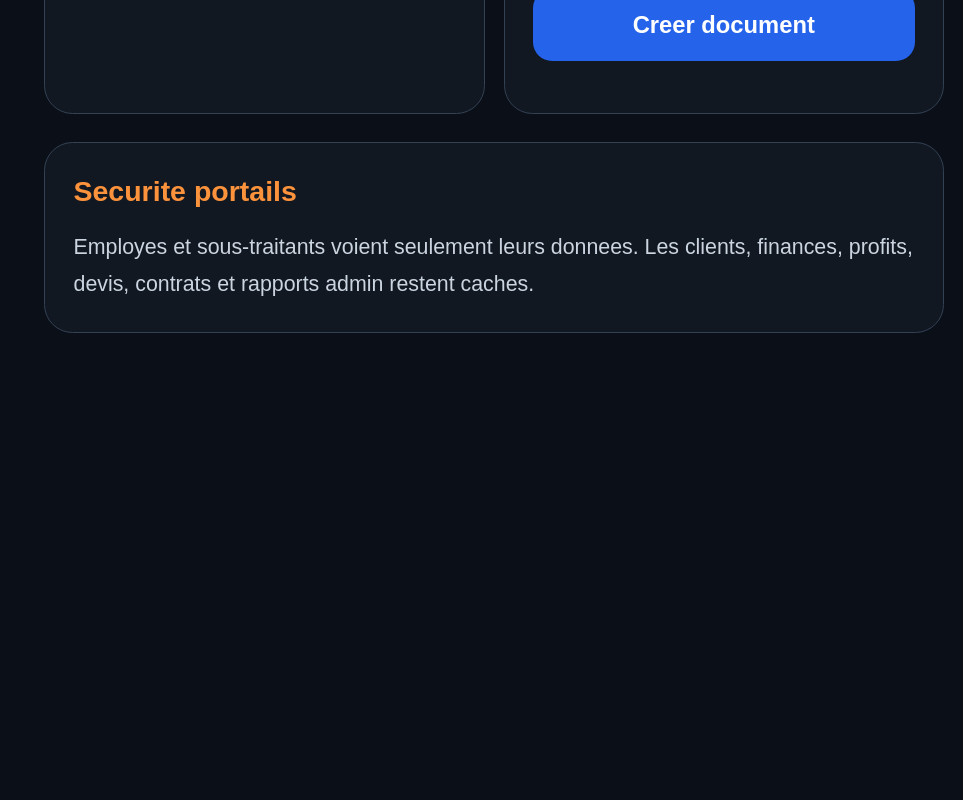
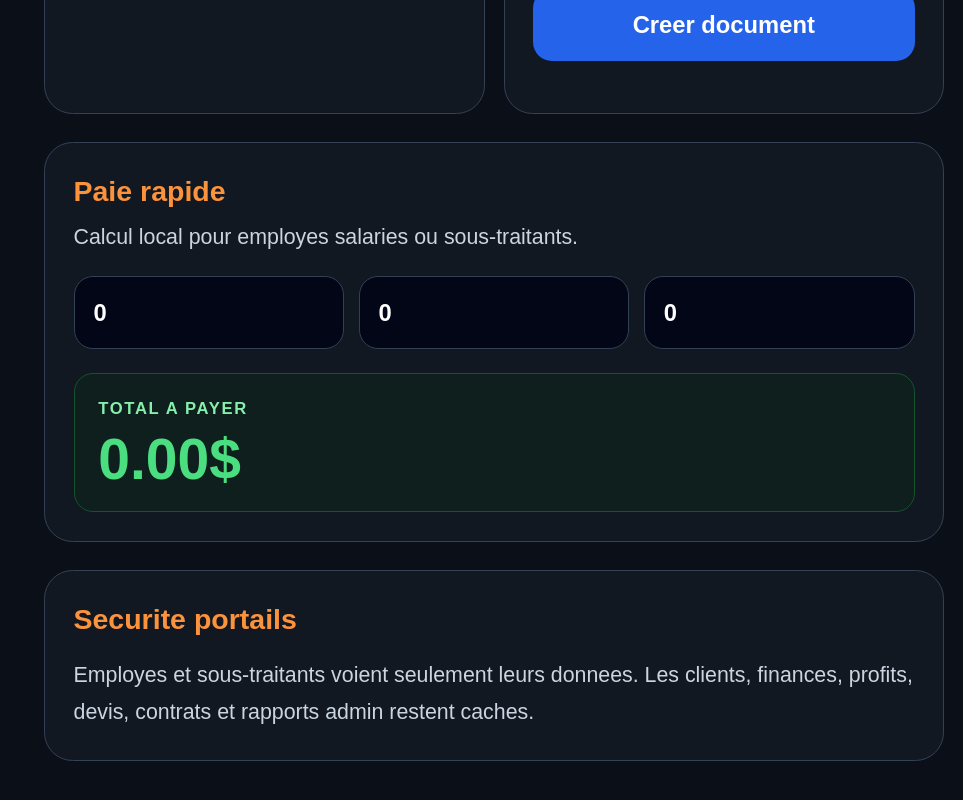
Before and after one commit to bisaillonpatrick1979-dev/Chatgpt-hailite-, a Next.js app: page /admin in a window 1280 px wide. Shown: the part 1785-2585 px from the top of the page, without its empty margins (317-1280 px from the left). Before the commit the page ends 2251 px from the top, so only its background shows below. Built offline with nearby package versions, Linux system fonts and the light colour scheme.

Commit message:
Add payroll calculator to admin

```diff
--- a/app/admin/page.tsx
+++ b/app/admin/page.tsx
@@ -2,6 +2,7 @@ import { AppShell } from "@/components/AppShell";
 import { TrendCard } from "@/components/TrendCard";
 import { AdminTools } from "@/components/AdminTools";
 import { BusinessTools } from "@/components/BusinessTools";
+import { PayrollMini } from "@/components/PayrollMini";
 
 export default function Admin() {
   return (
@@ -19,6 +20,7 @@ export default function Admin() {
       </section>
       <AdminTools />
       <BusinessTools />
+      <PayrollMini />
       <section className="pro-panel mt-6 p-6">
         <h2 className="text-2xl font-black text-orange-400">Securite portails</h2>
         <p className="large-readable mt-4 text-slate-300">Employes et sous-traitants voient seulement leurs donnees. Les clients, finances, profits, devis, contrats et rapports admin restent caches.</p>
```
